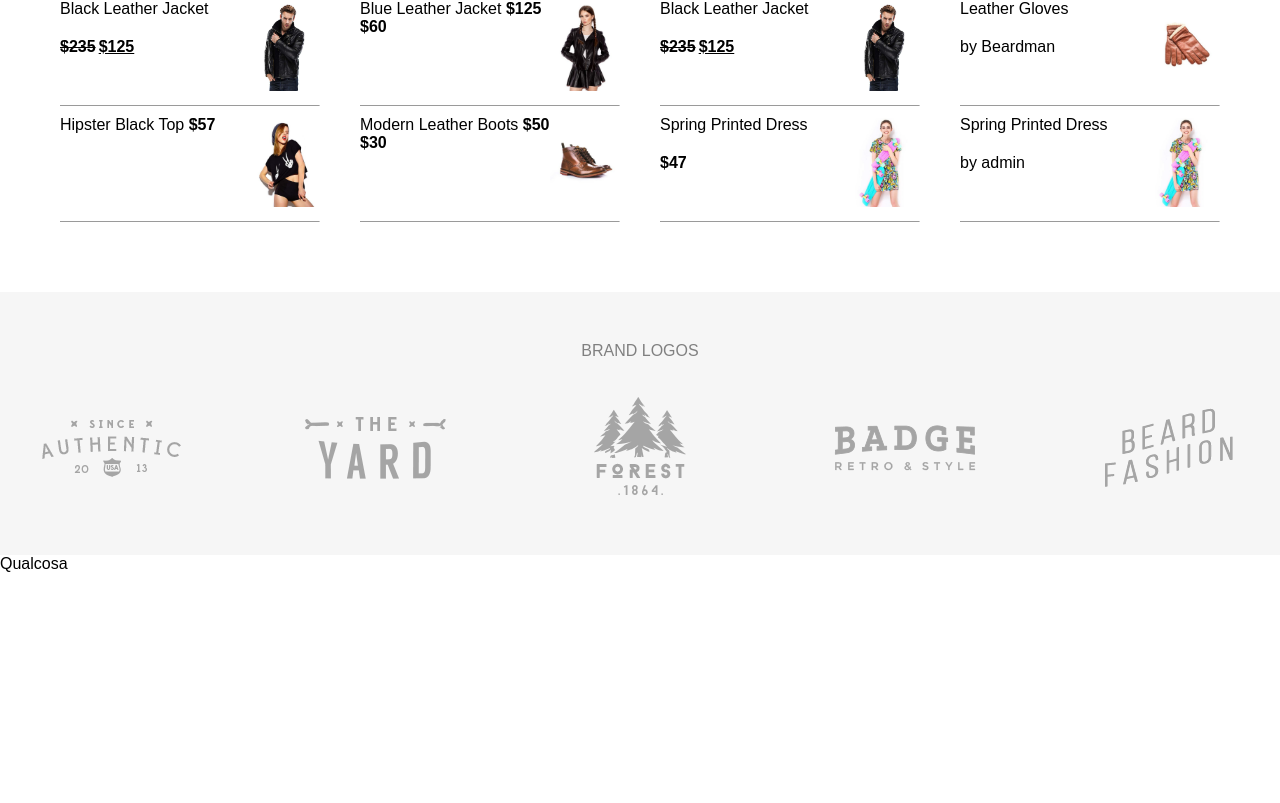
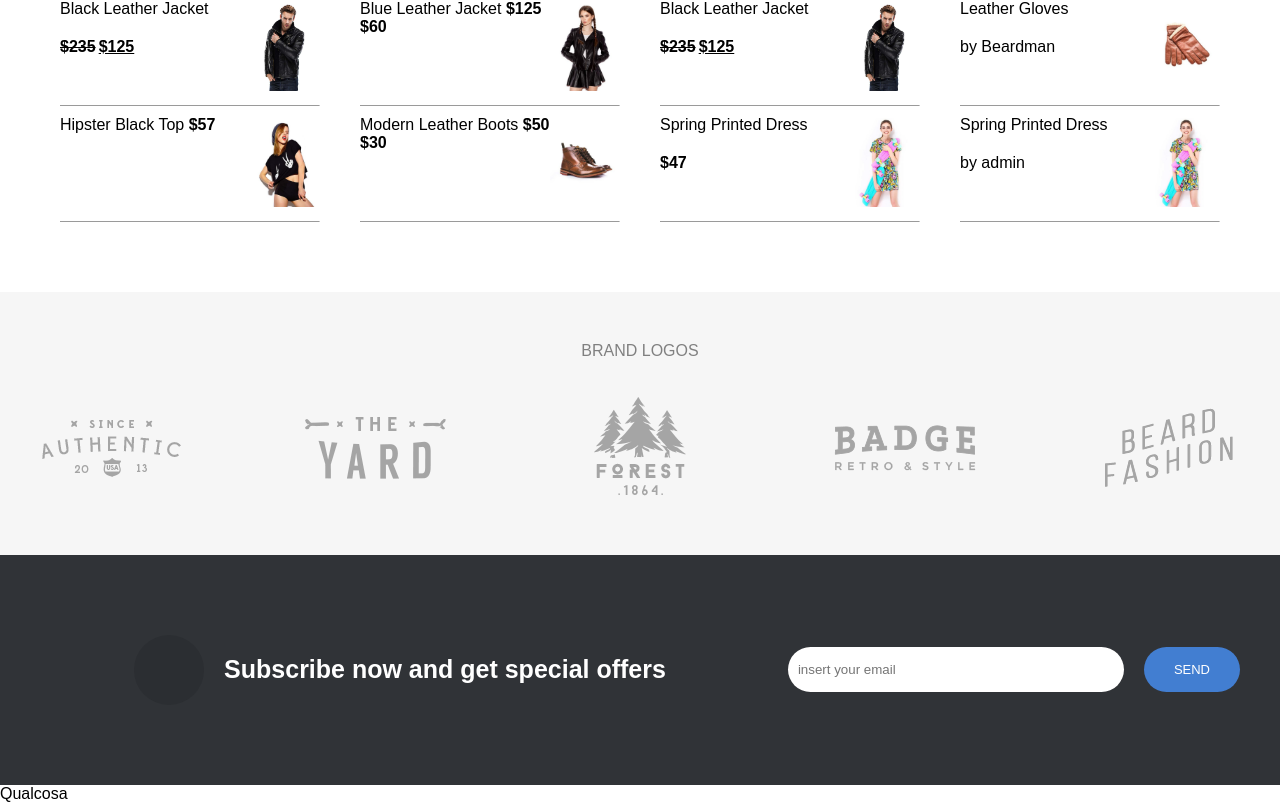
Before and after one commit to jacopo-ferroni/proj-html-vuejs, a Vue app: page / in a window 1280 px wide. Shown: the part 5988-6791 px from the top of the page. Before the commit the page ends 6561 px from the top, so only its background shows below. Built offline with nearby package versions, Linux system fonts and the light colour scheme; the HTML template or start-up script is replaced by a standard one.

Commit message:
end main

```diff
--- a/src/components/Main.vue
+++ b/src/components/Main.vue
@@ -445,6 +445,27 @@
                     <img src="@/assets/classic-shop/images/b_logotype_1.png" alt="">
                     <img src="@/assets/classic-shop/images/b_logotype_2.png" alt="">
                     <img src="@/assets/classic-shop/images/b_logotype_3.png" alt="">
+                </div>
+            </div>
+        </div>
+
+        <div class="newsletter-zone">
+            <div class="container">
+                <div class="newsletter-text">
+                    <div class="email-icon">
+                        <i class="far fa-envelope"></i>
+                    </div>
+
+                    <h1>Subscribe now and get special offers</h1>
+
+                </div>
+                <div class="send-email">
+                    <input type="email" placeholder="insert your email">
+
+                    <!-- tasto send -->
+                    <div class="send">
+                        SEND
+                    </div>
                 </div>
             </div>
         </div>
@@ -1050,4 +1071,62 @@ export default {
         }
     }
 
+    .newsletter-zone {
+        background-color: #303337;
+        display: flex;
+        align-items: center;
+        .container {
+            padding: 80px 0;
+            width: 1200px;
+            margin: auto;
+            display: flex;
+            align-items: center;
+            .newsletter-text {
+                width: 60%;
+                display: flex;
+                align-items: center;
+                justify-content: center;
+                .email-icon {
+                    background-color: #2b2e32;
+                    height: 70px;
+                    width: 70px;
+                    display: flex;
+                    align-items: center;
+                    justify-content: center;
+                    border-radius: 50%;
+                    margin: 0 20px 0 0;
+                    i {
+                        font-size: 30px;
+                        color: #74797f;
+                    }
+                }
+                h1 {
+                    color: white;
+                    font-size: 25px;
+                }
+            }
+            .send-email {
+                display: flex;
+                align-items: center;
+                justify-content: flex-end;
+                width: 40%;
+                input {
+                    width: 70%;
+                    padding: 15px 30px 15px 10px;
+                    border-radius: 30px;
+                    border: none;
+                    margin-right: 20px;
+                }
+                .send {
+                    background-color: #427ed1;
+                    padding: 15px 30px;
+                    border-radius: 30px;
+                    cursor: pointer;
+                    color: white;
+                    font-size: 13px;
+                }
+            }
+        }
+    }
+
 </style>
```
